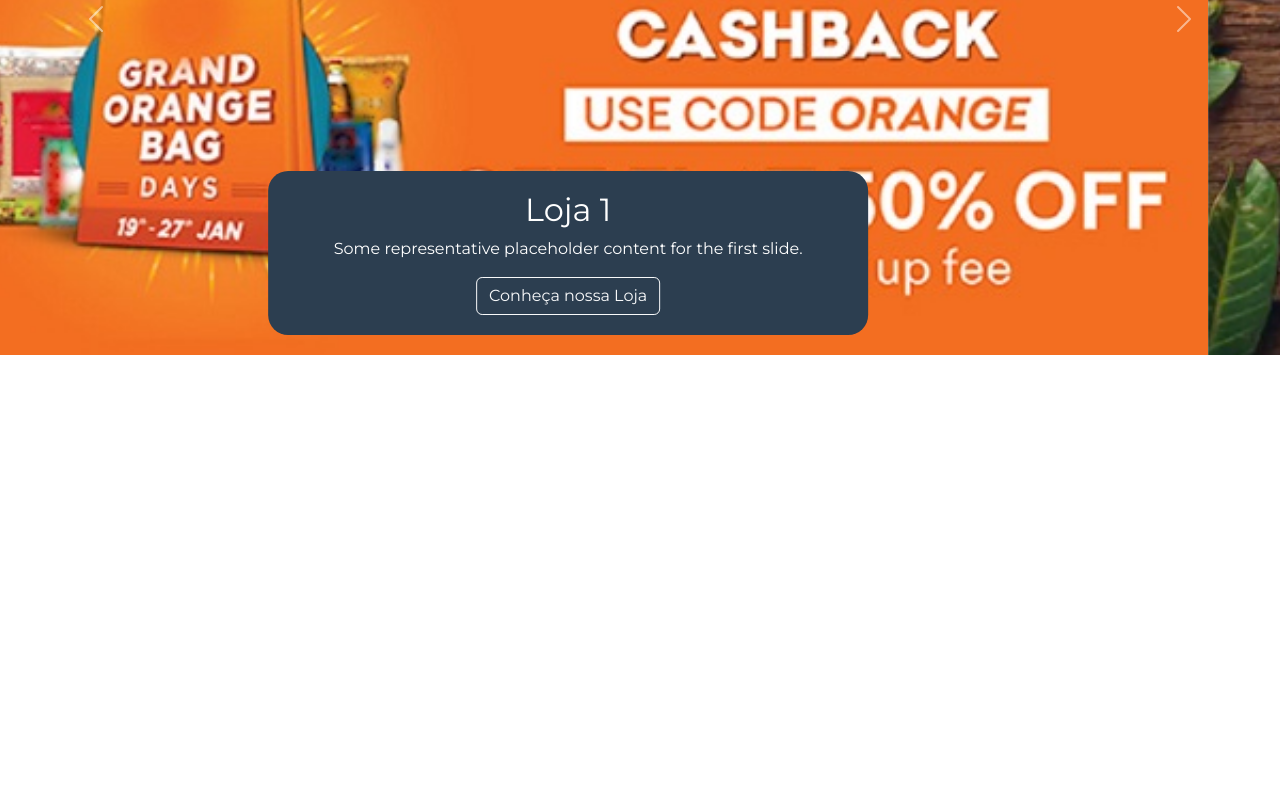
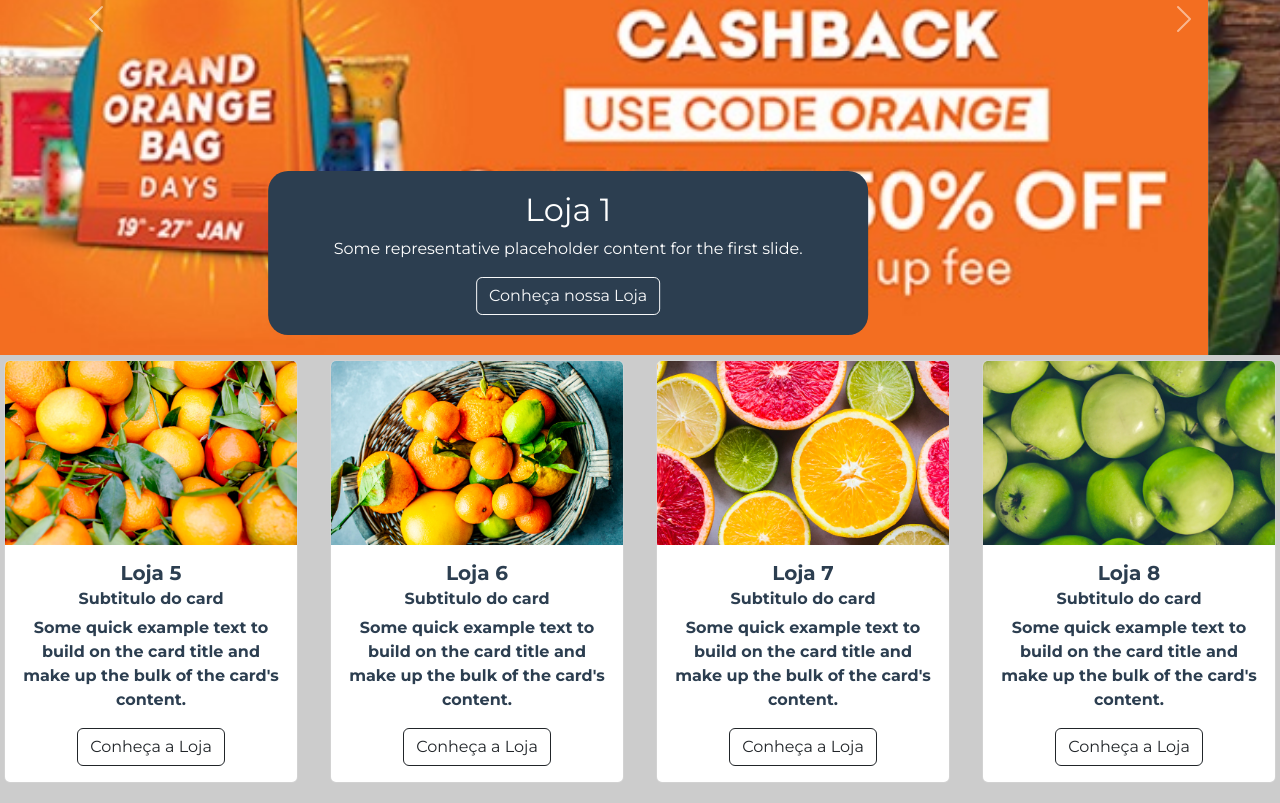
Before and after one commit to julianossgs/LandingPageFeiraDF, a plain HTML site: page index.html in a window 1280 px wide. Shown: the part 387-1190 px from the top of the page. Before the commit the page ends 800 px from the top, so only its background shows below. Drawn offline with nearby package versions, Linux system fonts and the light colour scheme.

Commit message:
1ª versao card

```diff
--- a/css/styles.css
+++ b/css/styles.css
@@ -86,9 +86,38 @@
     font-weight: 600;
 }
 
+
+/* Cards */
+#card{
+    background-color: #ccc;
+    text-align: center;
+}
+
+.card{
+    margin: 5px 4px 20px 4px;
+}
+
+.card-body, h5{
+    color: #198754;
+    font-weight: 700;
+}
+
+.card-body, h6{
+    color: #2c3e50;
+    font-weight: 700;
+}
+
+.card-text{
+    color: #2c3e50;
+    font-weight: 700;
+}
+
+
 /*Medias*/
 @media (min-width: 576px) {
-
+    #card{
+        display: flex;
+    }
 }
 
 
--- a/index.html
+++ b/index.html
@@ -257,7 +257,85 @@
             </div>
 
             </section>
-            <section>
+
+            <!--Cards-->
+            <section id="card">
+              <div class="row">
+                <!--card 1-->
+                <div class="col-12 col-md-3 card_items">
+                  <div class="card">
+                    <img class="card-img-top" src="img/r1.jpg" alt="Logo">
+                    <div class="card-body">
+                      <h5 class="card-title">Loja 5</h5>
+                      <h6 class="card-subtitle mb-2">Subtitulo do card</h6>
+                      <p class="card-text">
+                        Some quick example text to build on the card title and make up the bulk of the card's content.
+                      </p>
+                      <!--botão do modal-->
+                      <button class="btn btn-outline-dark" type="button" data-bs-toggle="modal" data-bs-target="#modal">Conheça a Loja</button>
+                    </div>
+
+                  </div>
+                </div>
+
+                <!--card 2-->
+                <div class="col-12 col-md-3 card_items">
+                  <div class="card">
+                    <img class="card-img-top" src="img/r2.jpg" alt="Logo">
+                    <div class="card-body">
+                      <h5 class="card-title">Loja 6</h5>
+                      <h6 class="card-subtitle mb-2">Subtitulo do card</h6>
+                      <p class="card-text">
+                        Some quick example text to build on the card title and make up the bulk of the card's content.
+                      </p>
+                      <!--botão do modal-->
+                      <button class="btn btn-outline-dark" type="button" data-bs-toggle="modal" data-bs-target="#modal">Conheça a Loja</button>
+                    </div>
+
+
+                  </div>
+                </div>
+
+
+                <!--card 3-->
+                <div class="col-12 col-md-3 card_items">
+                  <div class="card">
+                    <img class="card-img-top" src="img/r3.jpg" alt="Logo">
+                    <div class="card-body">
+                      <h5 class="card-title">Loja 7</h5>
+                      <h6 class="card-subtitle mb-2">Subtitulo do card</h6>
+                      <p class="card-text">
+                        Some quick example text to build on the card title and make up the bulk of the card's content.
+                      </p>
+                      <!--botão do modal-->
+                      <button class="btn btn-outline-dark" type="button" data-bs-toggle="modal" data-bs-target="#modal">Conheça a Loja</button>
+                    </div>
+
+
+                  </div>
+                </div>
+
+
+                <!--card 4-->
+                <div class="col-12 col-md-3 card_items">
+                  <div class="card">
+                    <img class="card-img-top" src="img/r4.jpg" alt="Logo">
+                    <div class="card-body">
+                      <h5 class="card-title">Loja 8</h5>
+                      <h6 class="card-subtitle mb-2">Subtitulo do card</h6>
+                      <p class="card-text">
+                        Some quick example text to build on the card title and make up the bulk of the card's content.
+                      </p>
+                      <!--botão do modal-->
+                      <button class="btn btn-outline-dark" type="button" data-bs-toggle="modal" data-bs-target="#modal">Conheça a Loja</button>
+                    </div>
+
+
+                  </div>
+                </div>
+
+              </div>
+
 
             </section>
 
```
